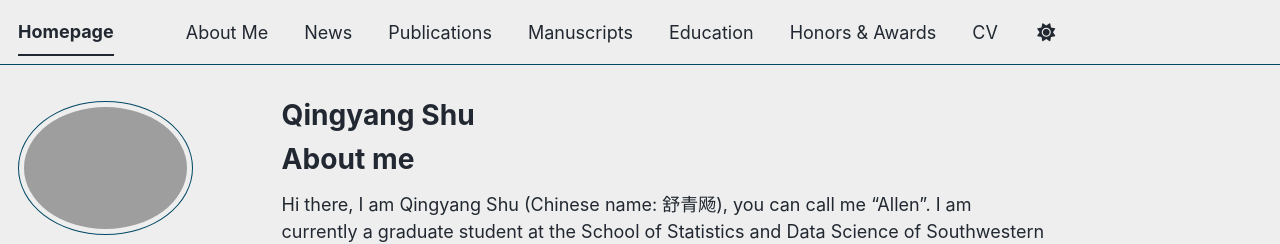
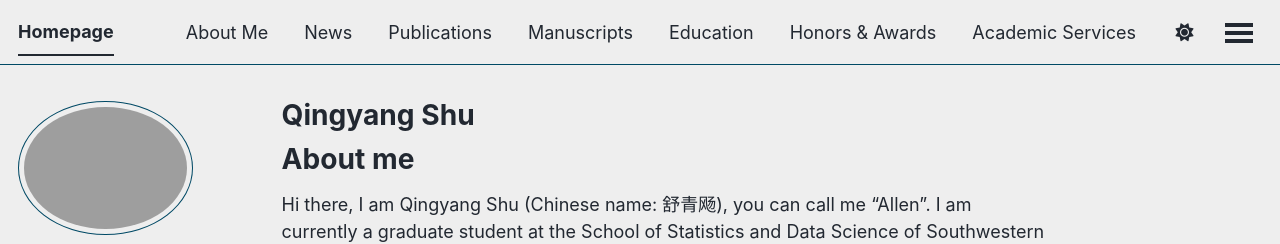
Before and after one commit to Qingyang-Shu/Qingyang-Shu.github.io, a Jekyll site: the page built from _pages/about.md, in a window 1280 px wide. Shown: the top 244 px of the page. Built offline with Jekyll 4.4.1, drawn with Linux system fonts in a browser that asks for light colours; some web fonts are replaced; a script bundle is joined from its source files by our own code; library files that are not in the unit come from our copies.

Commit message:
Update navigation.yml

```diff
--- a/_data/navigation.yml
+++ b/_data/navigation.yml
@@ -50,5 +50,8 @@ main:
   - title: "Honors & Awards"
     url: /#honors-awards
 
+  - title: "Academic Services"
+    url: /#academic-services
+
   - title: "CV"
     url: /files/Qingyang Shu's CV.pdf
```
